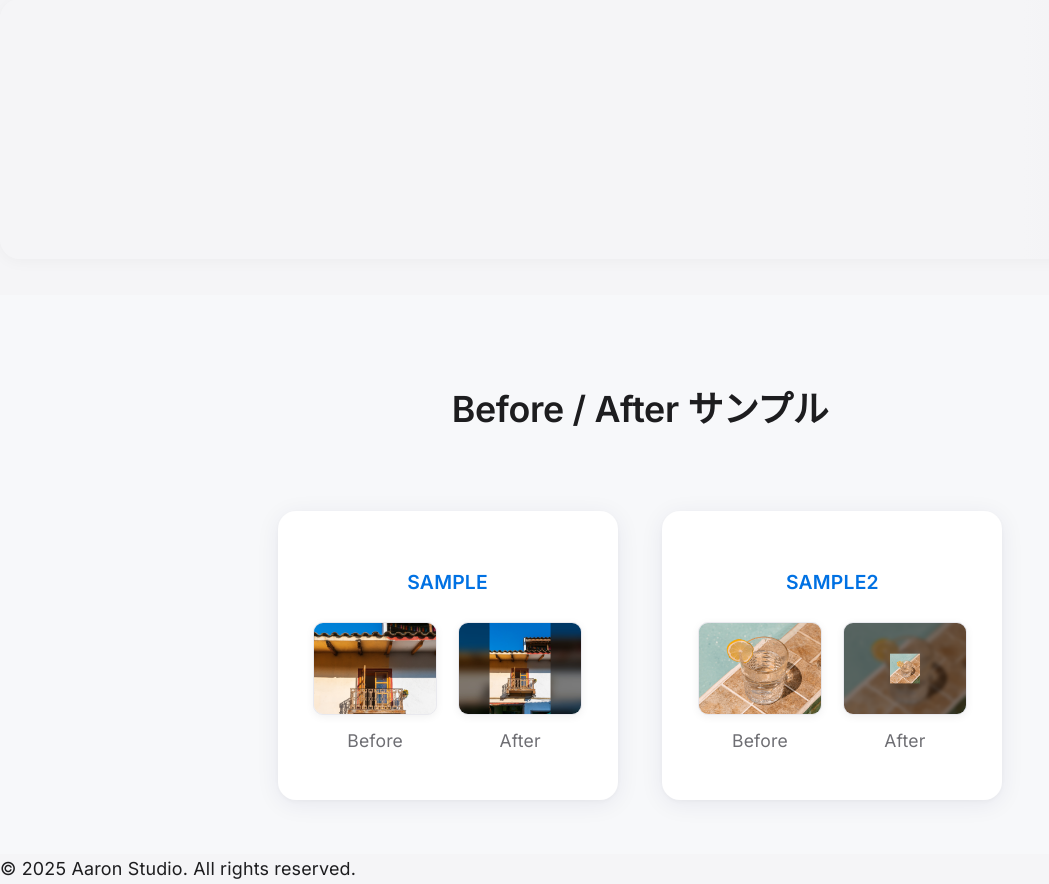
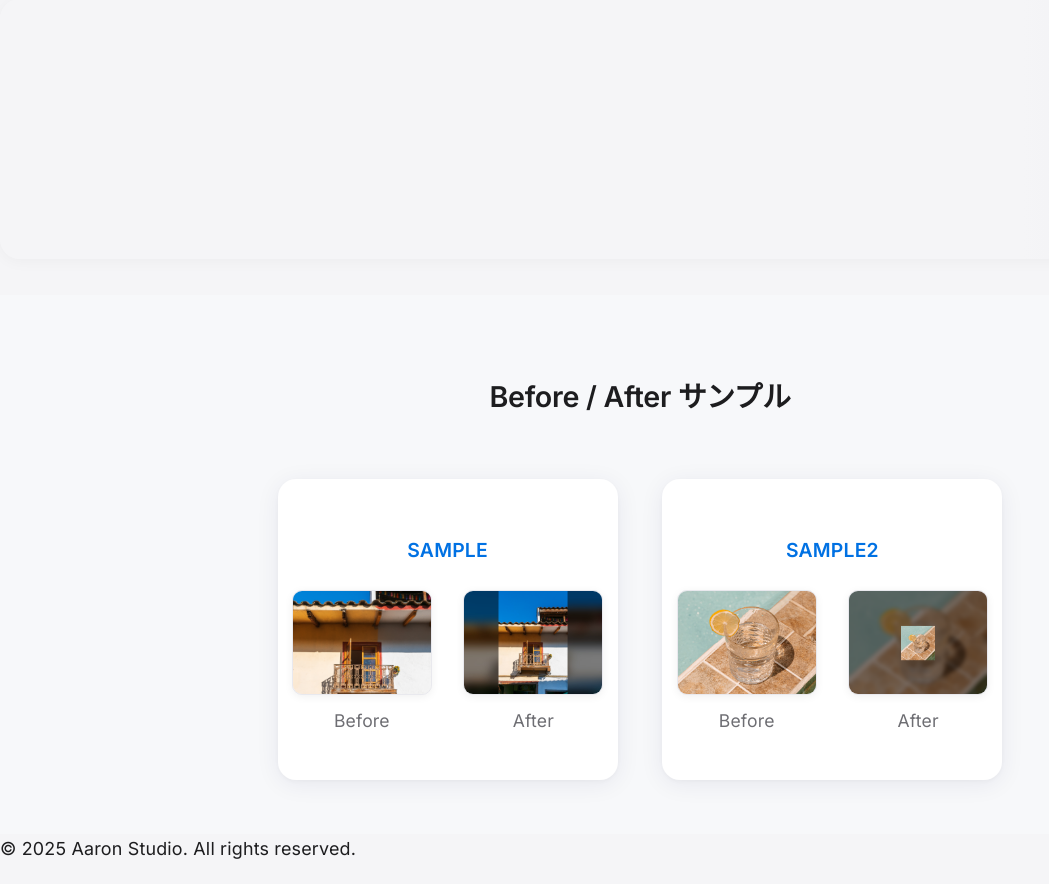
Before and after one commit to MudKip-lv1/tailstroke, a Flask app: page / in a window 1280 px wide. Shown: the part 928-1812 px from the top of the page, without its empty margins (0-1049 px from the left). After the commit the page ends 1787 px from the top, so only its background shows below. Run offline with Flask 3, Linux system fonts and the light colour scheme.

```diff
--- a/templates/index.html
+++ b/templates/index.html
@@ -207,7 +207,7 @@
 
     .sample-area h2 {
       text-align: center;
-      font-size: 2em;
+      font-size: 1.6em;
       font-weight: 700;
       letter-spacing: -0.01em;
       margin-bottom: 2em;
@@ -238,7 +238,7 @@
 
     .sample-block:hover {
       box-shadow: 0 8px 32px rgba(30, 34, 90, 0.16), 0 2px 8px rgba(0,0,0,0.06);
-      transform: translateY(-4px) scale(1.03);
+      transform: translateY(-4px) scale(1.5);
     }
 
     .sample-block h3 {
@@ -260,8 +260,8 @@
       display: flex;
       flex-direction: column;
       align-items: center;
-      min-width: 110px;
-      max-width: 140px;
+      min-width: 150px;
+      max-width: 190px;
     }
 
     .sample-images img {
```
